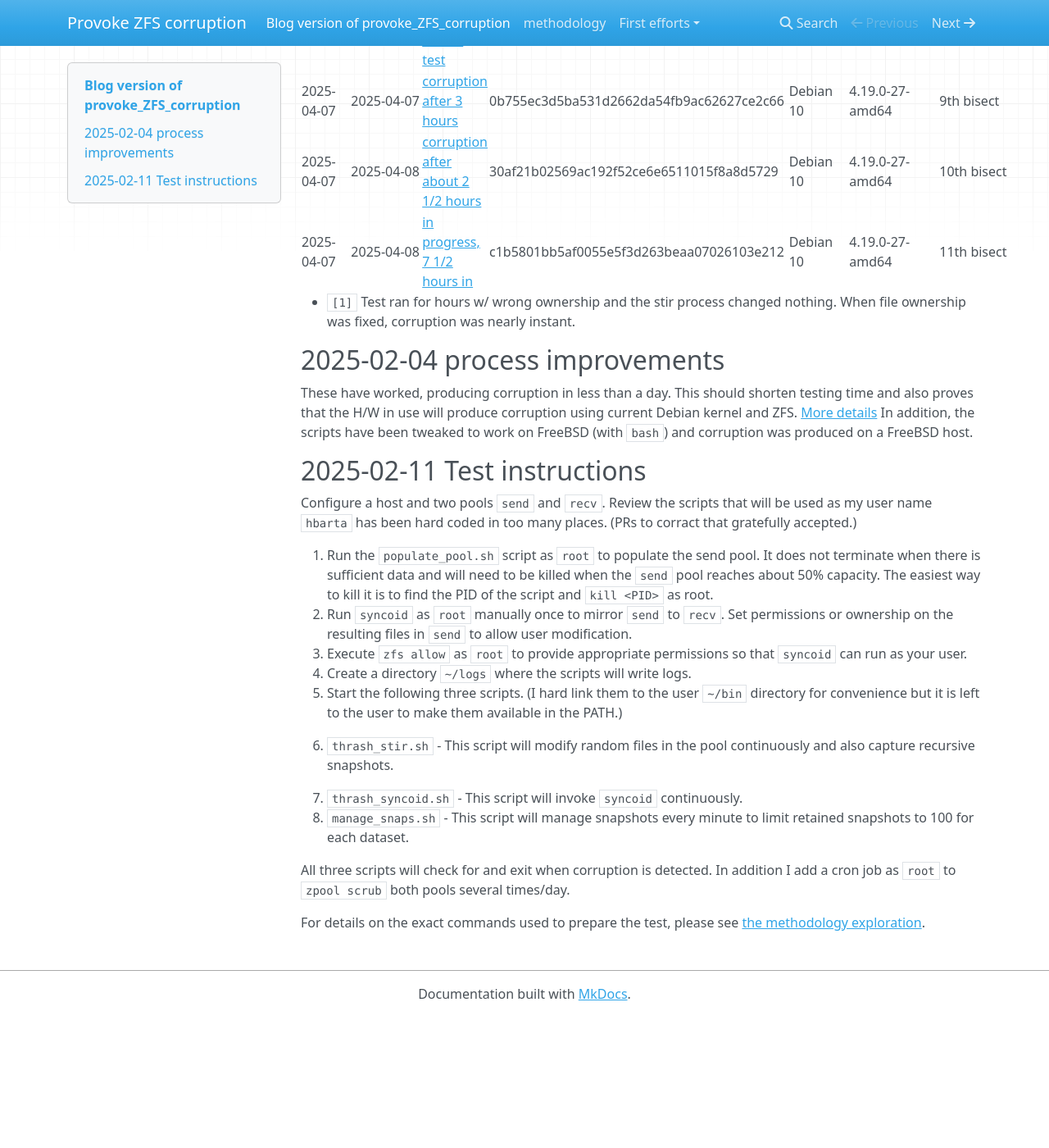
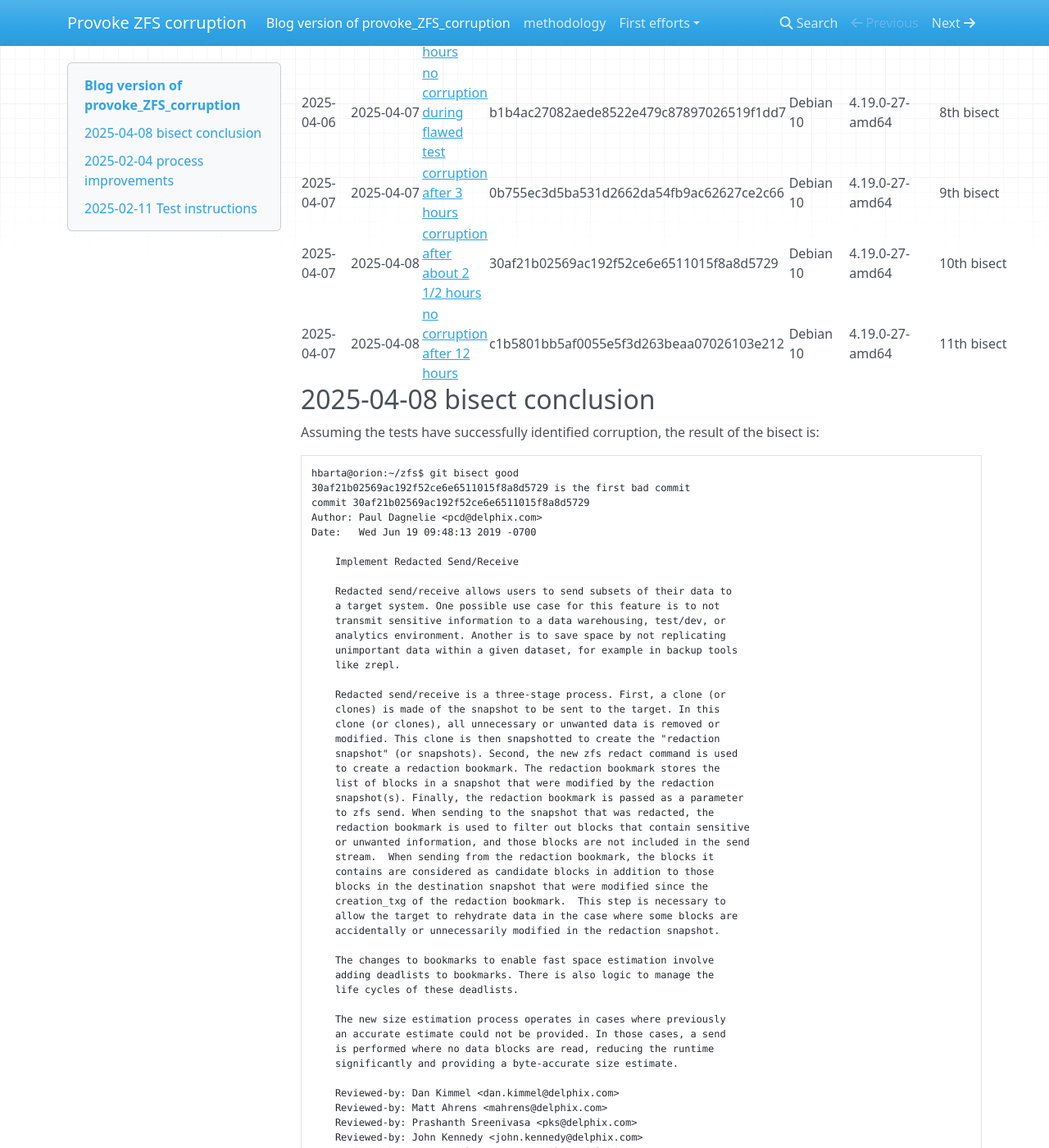
Before and after one commit to HankB/provoke_ZFS_corruption, an MkDocs documentation site: the page built from docs/index.md, in a window 1280 px wide and 1400 px high, scrolled down 1972 px. Shown: the whole window at 82% size. Built offline with MkDocs 1.6.1, drawn with Linux system fonts in a browser that asks for light colours; nearby versions of some CDN libraries; before the commit the page ends 3212 px from its top, so only the background shows below that; some of the changed text lies outside the part shown.

Commit message:
test and bisect complete

````diff
--- a/docs/index.md
+++ b/docs/index.md
@@ -4,6 +4,8 @@
 * Github: <https://github.com/HankB/provoke_ZFS_corruption/tree/main>
 * Blog: <https://HankB.github.io/provoke_ZFS_corruption/>
 * [Update on methodology](./methodology.md)
+
+Preliminary results of the bisect are [below](#2025-04-08-bisect-conclusion). There has been discussion during the testing at <https://github.com/openzfs/zfs/discussions/17203> and per suggestion, I will be repeating the test on 30af21b02569ac192f52ce6e6511015f8a8d5729. I have also add some further verification to the results for the final "good" test.
 
 Directory of tests starting with preliminary exploration.
 
@@ -32,7 +34,77 @@ Directory of tests starting with preliminary exploration.
 |2025-04-06|2025-04-07|[no corruption during flawed test](./tests/2025-04-06_Linux_Buster_4.19_bisect_0.8.6_2.0.0_bisect_08/results.md)|b1b4ac27082aede8522e479c87897026519f1dd7|Debian 10|4.19.0-27-amd64|8th bisect|
 |2025-04-07|2025-04-07|[corruption after 3 hours](./tests/2025-04-07_Linux_Buster_4.19_bisect_0.8.6_2.0.0_bisect_09/results.md)|0b755ec3d5ba531d2662da54fb9ac62627ce2c66|Debian 10|4.19.0-27-amd64|9th bisect|
 |2025-04-07|2025-04-08|[corruption after about 2 1/2 hours](./tests/2025-04-07_Linux_Buster_4.19_bisect_0.8.6_2.0.0_bisect_10/results.md)|30af21b02569ac192f52ce6e6511015f8a8d5729|Debian 10|4.19.0-27-amd64|10th bisect|
-|2025-04-07|2025-04-08|[in progress, 7 1/2 hours in](./tests/2025-04-08_Linux_Buster_4.19_bisect_0.8.6_2.0.0_bisect_11/setup.md)|c1b5801bb5af0055e5f3d263beaa07026103e212|Debian 10|4.19.0-27-amd64|11th bisect|
+|2025-04-07|2025-04-08|[no corruption after 12 hours](./tests/2025-04-08_Linux_Buster_4.19_bisect_0.8.6_2.0.0_bisect_11/results.md)|c1b5801bb5af0055e5f3d263beaa07026103e212|Debian 10|4.19.0-27-amd64|11th bisect|
+
+## 2025-04-08 bisect conclusion
+
+Assuming the tests have successfully identified corruption, the result of the bisect is:
+
+```text
+hbarta@orion:~/zfs$ git bisect good
+30af21b02569ac192f52ce6e6511015f8a8d5729 is the first bad commit
+commit 30af21b02569ac192f52ce6e6511015f8a8d5729
+Author: Paul Dagnelie <pcd@delphix.com>
+Date:   Wed Jun 19 09:48:13 2019 -0700
+
+    Implement Redacted Send/Receive
+
+    Redacted send/receive allows users to send subsets of their data to
+    a target system. One possible use case for this feature is to not
+    transmit sensitive information to a data warehousing, test/dev, or
+    analytics environment. Another is to save space by not replicating
+    unimportant data within a given dataset, for example in backup tools
+    like zrepl.
+
+    Redacted send/receive is a three-stage process. First, a clone (or
+    clones) is made of the snapshot to be sent to the target. In this
+    clone (or clones), all unnecessary or unwanted data is removed or
+    modified. This clone is then snapshotted to create the "redaction
+    snapshot" (or snapshots). Second, the new zfs redact command is used
+    to create a redaction bookmark. The redaction bookmark stores the
+    list of blocks in a snapshot that were modified by the redaction
+    snapshot(s). Finally, the redaction bookmark is passed as a parameter
+    to zfs send. When sending to the snapshot that was redacted, the
+    redaction bookmark is used to filter out blocks that contain sensitive
+    or unwanted information, and those blocks are not included in the send
+    stream.  When sending from the redaction bookmark, the blocks it
+    contains are considered as candidate blocks in addition to those
+    blocks in the destination snapshot that were modified since the
+    creation_txg of the redaction bookmark.  This step is necessary to
+    allow the target to rehydrate data in the case where some blocks are
+    accidentally or unnecessarily modified in the redaction snapshot.
+
+    The changes to bookmarks to enable fast space estimation involve
+    adding deadlists to bookmarks. There is also logic to manage the
+    life cycles of these deadlists.
+
+    The new size estimation process operates in cases where previously
+    an accurate estimate could not be provided. In those cases, a send
+    is performed where no data blocks are read, reducing the runtime
+    significantly and providing a byte-accurate size estimate.
+
+    Reviewed-by: Dan Kimmel <dan.kimmel@delphix.com>
+    Reviewed-by: Matt Ahrens <mahrens@delphix.com>
+    Reviewed-by: Prashanth Sreenivasa <pks@delphix.com>
+    Reviewed-by: John Kennedy <john.kennedy@delphix.com>
+    Reviewed-by: George Wilson <george.wilson@delphix.com>
+    Reviewed-by: Chris Williamson <chris.williamson@delphix.com>
+    Reviewed-by: Pavel Zhakarov <pavel.zakharov@delphix.com>
+    Reviewed-by: Sebastien Roy <sebastien.roy@delphix.com>
+    Reviewed-by: Prakash Surya <prakash.surya@delphix.com>
+    Reviewed-by: Brian Behlendorf <behlendorf1@llnl.gov>
+    Signed-off-by: Paul Dagnelie <pcd@delphix.com>
+    Closes #7958
+
+:040000 040000 22bddd232c24007744e929e18259e69cc01be8da 603ec1aaef6c1a7fab80168a9b5309f89fe13c5d M      cmd
+:100644 100644 db614084e37e3edbeef28f0430e85f41a0b46ac8 e0349a18219a5d12b0f1fdcb9b13ad079083d741 M      configure.ac
+:040000 040000 13ca95901c67684f0cdc178dc08e4e2c4f8a0f21 a31bf2b7324d52a429c7accfd2d482edbc9f742d M      include
+:040000 040000 f82837df7ff2132fcc3bb39c6ef925776cce2dcc a90467d84951a2c93f5bf0c02c12108855d995e6 M      lib
+:040000 040000 45d76cb23df175339c0624121e17b4a30f85ad41 3e3a905736d37756b766573b876c75b66084923b M      man
+:040000 040000 6ab2cf3acb56bf25c7b5762d8e7d205b1d9d47f7 ce8fe30aac453c96dc5875839b67d49a4ea63f0f M      module
+:040000 040000 9c3cc75a332d4b006ceb5a7b282a298ac8ecd704 937acde4124386561528a96e2869a98d9dea0aaa M      tests
+hbarta@orion:~/zfs$
+```
 
 * `[1]` Test ran for hours w/ wrong ownership and the stir process changed nothing. When file ownership was fixed, corruption was nearly instant.
 
````
Also changed, not shown: 2 other files.
